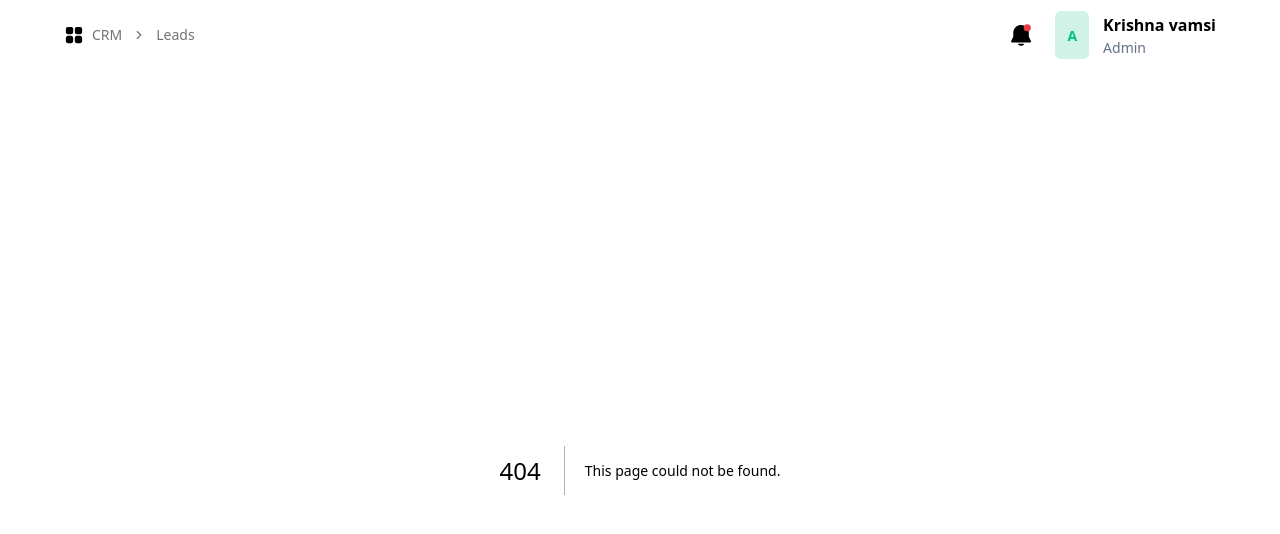
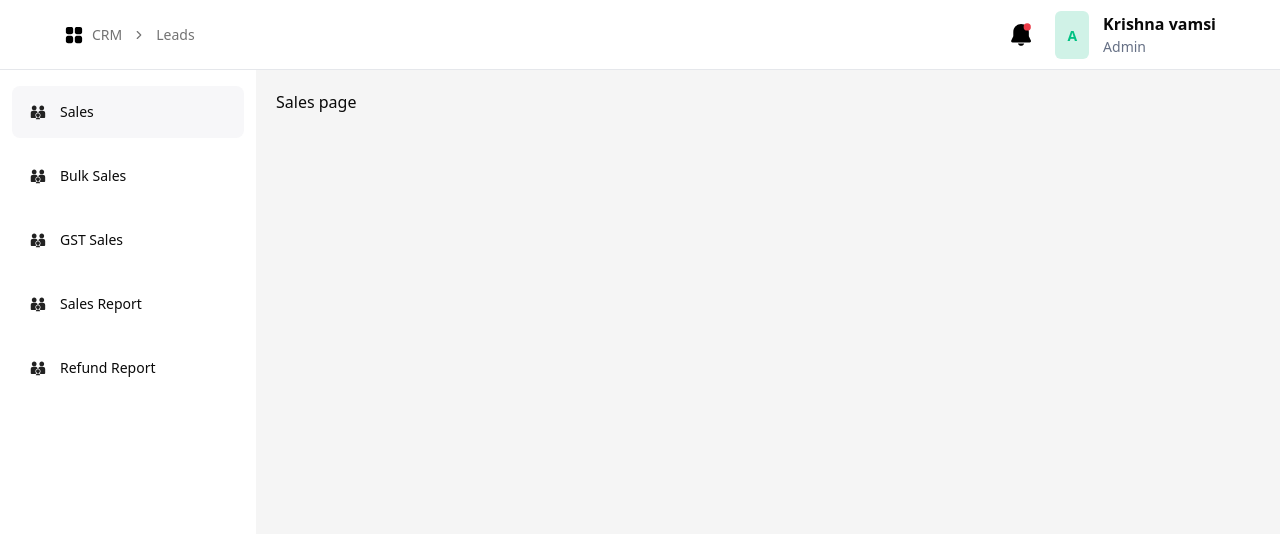
Before and after one commit to tapza-technologies/pharma-ui, a Next.js app: page /medical-sales/sales in a window 1280 px wide. Before the commit this address had no page. Shown: the top 534 px of the page. Built offline with nearby package versions, Linux system fonts and the light colour scheme.

Commit message:
medical sales side bar added | Krishna

```diff
--- /dev/null
+++ b/app/medical-sales/bulk-sales/page.tsx
@@ -0,0 +1,7 @@
+export default function BulkSalesPage() {
+    return (
+        <div>
+            Bulk Sales page
+        </div>
+    )
+}
--- /dev/null
+++ b/app/medical-sales/gst-sales/page.tsx
@@ -0,0 +1,7 @@
+export default function GSTSalesPage() {
+    return (
+        <div>
+            GST Sales page
+        </div>
+    )
+}
--- /dev/null
+++ b/app/medical-sales/layout.tsx
@@ -0,0 +1,14 @@
+import { MedicalSalesSideBar } from "@/components/custom/MedicalSalesSideBar/MedicalSalesSideBar";
+
+export default function MedicalSalesLayout({ children }: { children: React.ReactNode }) {
+    return (
+        <div className="flex flex-row">
+            <div className="w-[20vw] h-screen bg-white">
+                <MedicalSalesSideBar />
+            </div>
+            <div className="w-[80vw] h-screen bg-muted p-[20px]">
+            {children}
+            </div>
+        </div>
+    )
+}
--- /dev/null
+++ b/app/medical-sales/sales-report/page.tsx
@@ -0,0 +1,7 @@
+export default function SalesReportPage() {
+    return (
+        <div>
+            Sales Report page
+        </div>
+    )
+}
--- /dev/null
+++ b/app/medical-sales/sales/page.tsx
@@ -0,0 +1,9 @@
+'use client'
+
+export default function SalesPage() {
+    return (
+        <div>
+            Sales page
+        </div>
+    )
+}
--- /dev/null
+++ b/components/custom/MedicalSalesSideBar/MedicalSalesSideBar.tsx
@@ -0,0 +1,55 @@
+"use client";
+import Image from "next/image";
+import Link from "next/link";
+import { usePathname } from "next/navigation";
+
+export const MedicalSalesSideBar = () => {
+  return (
+    <div className="py-[16px] px-[12px] flex flex-col gap-[12px]">
+      <MedicalSalesSideBarItem label="Sales" href="/medical-sales/sales" />
+      <MedicalSalesSideBarItem
+        label="Bulk Sales"
+        href="/medical-sales/bulk-sales"
+      />
+      <MedicalSalesSideBarItem
+        label="GST Sales"
+        href="/medical-sales/gst-sales"
+      />
+      <MedicalSalesSideBarItem
+        label="Sales Report"
+        href="/medical-sales/sales-report"
+      />
+      <MedicalSalesSideBarItem
+        label="Refund Report"
+        href="/medical-sales/refund-report"
+      />
+    </div>
+  );
+};
+
+export type MedicalSalesSideBarItemProps = {
+  label: string;
+  href: string;
+};
+
+export const MedicalSalesSideBarItem = ({
+  label,
+  href,
+}: MedicalSalesSideBarItemProps) => {
+  const pathname = usePathname();
+
+  const isActive = pathname === href;
+
+  return (
+    <Link href={href}>
+      <div
+        className={`${
+          isActive ? "bg-[#F7F7F9]" : "bg-white"
+        } rounded-[8px] px-[16px] py-[16px] flex flex-row gap-[12px] items-center text-sm hover:bg-[#F7F7F9]`}
+      >
+        <Image src="/icons/sales-sidebar-icon.svg" alt="Medical Sales" width={20} height={20} />
+        {label}
+      </div>
+    </Link>
+  );
+};
--- a/components/custom/NavBar/NavBar.tsx
+++ b/components/custom/NavBar/NavBar.tsx
@@ -11,7 +11,7 @@ import {
 
 export const NavBar = () => {
   return (
-    <div className="flex flex-row justify-between items-center h-[70px] bg-white px-[64px] py-[14px]">
+    <div className="flex flex-row justify-between items-center h-[70px] bg-white px-[64px] py-[14px] border-b border-gray-200">
       <div className="flex flex-row gap-2 items-center">
         <Image src="/icons/navbar-logo.svg" alt="Logo" width={20} height={20} />
         {/* Breadcrumb */}
```
Also changed, not shown: public/icons/sales-sidebar-icon.svg (added).
